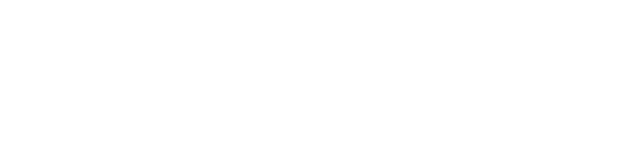
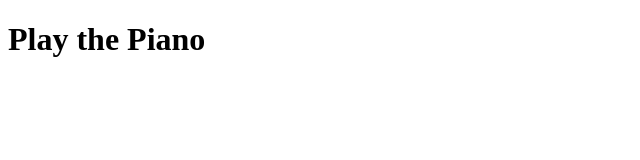
Before and after one commit to khye1/piano-js, a plain HTML site: page index.html in a window 1280 px wide. Shown: the whole page, without its empty margins (0-640 px from the left). Drawn offline with Linux system fonts and the light colour scheme.

Commit message:
Second Commit

```diff
--- a/index.html
+++ b/index.html
@@ -8,7 +8,7 @@
     <title>Piano</title>
 </head>
 <body>
-
+    <h1>Play the Piano</h1>
 
 
 
```
